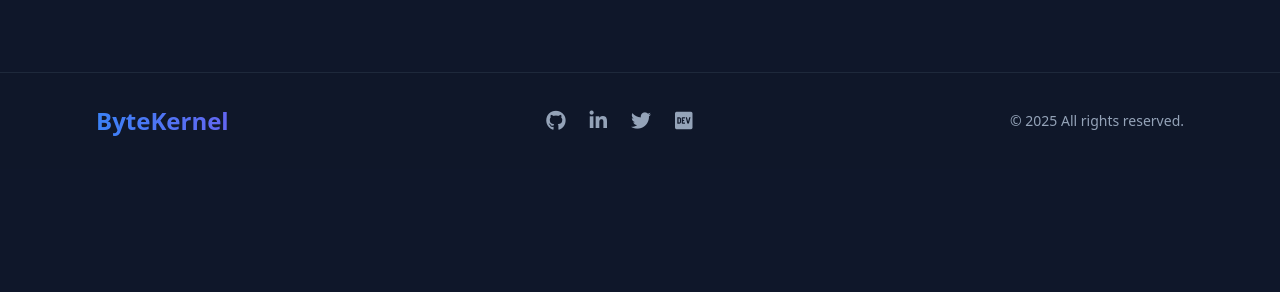
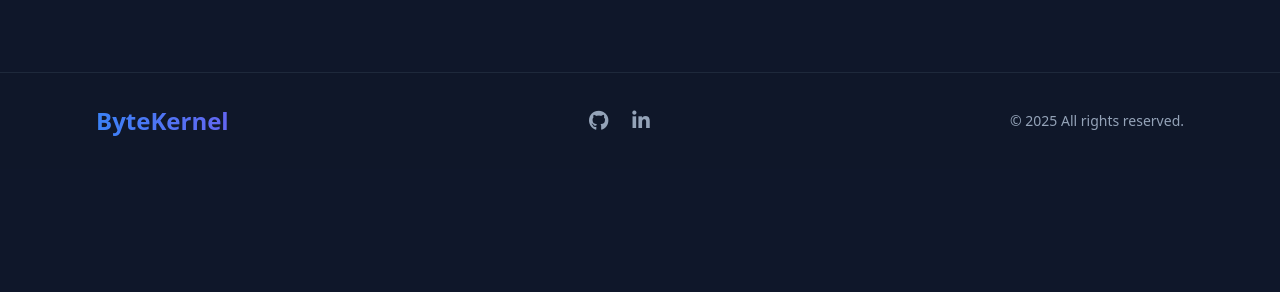
Before and after one commit to p3ter-dev/portfolio, a Node server app: template views/feedback.ejs in a window 1280 px wide. Shown: the part 508-800 px from the top of the page. Run offline with Node 20, Linux system fonts and the light colour scheme; the template is opened without the code that fills it, so the values that code supplies are empty; some libraries are stand-ins or nearby versions.

Commit message:
updated feedback

```diff
--- a/views/feedback.ejs
+++ b/views/feedback.ejs
@@ -37,18 +37,11 @@
                     <span class="text-2xl font-bold gradient-text">ByteKernel</span>
                 </div>
                 <div class="flex space-x-6 mb-4 md:mb-0">
-                    <a href="#" class="text-slate-400 hover:text-blue-400" title="GitHub">
+                    <a href="https://github.com/p3ter-dev" class="text-slate-400 hover:text-blue-400" title="GitHub">
                         <i class="fab fa-github text-xl"></i>
                     </a>
-                    <a href="#" class="text-slate-400 hover:text-blue-400" title="LinkedIn Profile">
+                    <a href="https://www.linkedin.com/in/peter-kinfe-5b06a6296" class="text-slate-400 hover:text-blue-400" title="LinkedIn Profile">
                         <i class="fab fa-linkedin-in text-xl"></i>
-                    </a>
-                    <a href="#" class="text-slate-400 hover:text-blue-400" title="Twitter Profile">
-                        <span class="sr-only">Twitter</span>
-                        <i class="fab fa-twitter text-xl"></i>
-                    <a href="#" class="text-slate-400 hover:text-blue-400" title="Dev Profile">
-                        <span class="sr-only">Dev Profile</span>
-                        <i class="fab fa-dev text-xl"></i>
                     </a>
                 </div>
                 <div class="text-slate-400 text-sm">
```
